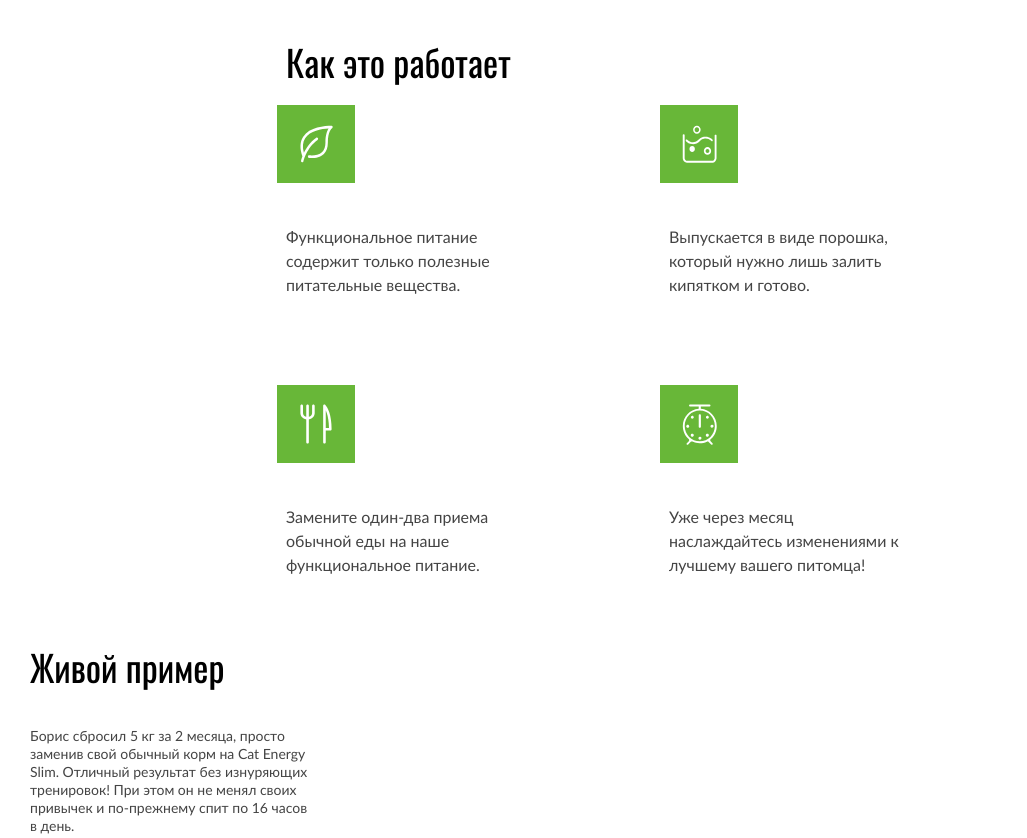
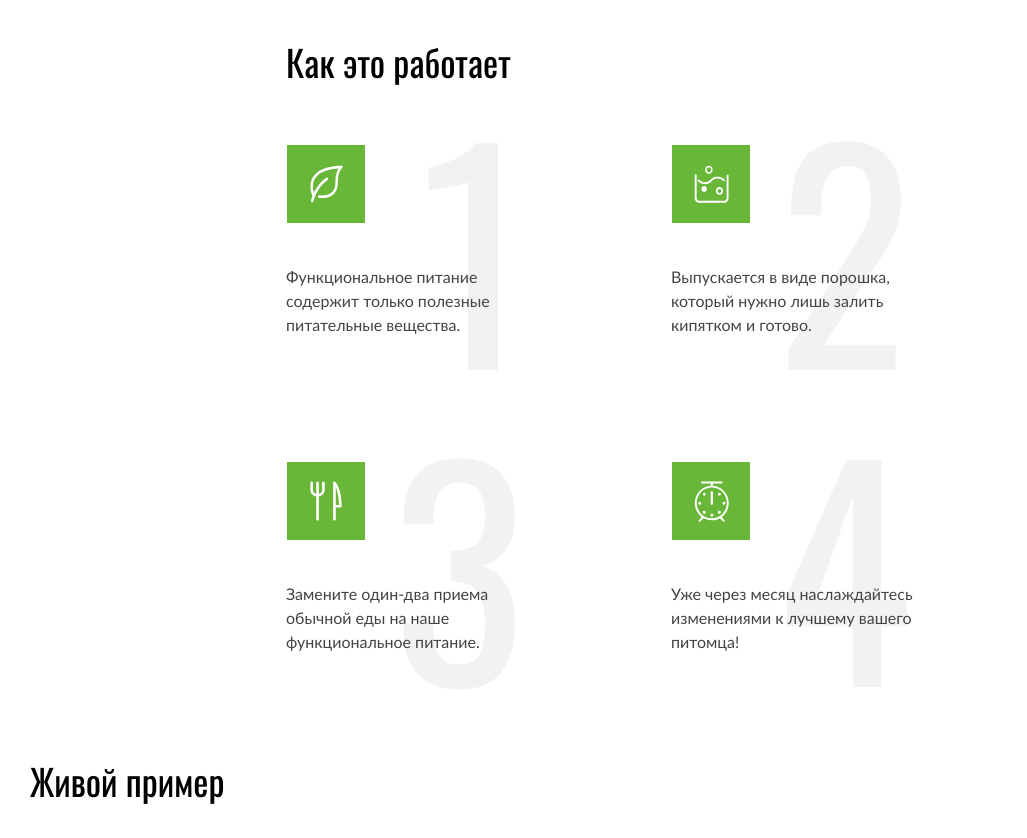
Before and after one commit to htmlacademy-adaptive/2271803-cat-energy-29, a plain HTML site: page 5/index.html in a window 1280 px wide. Shown: the part 1295-2133 px from the top of the page, without its empty margins (0-1027 px from the left). Drawn offline with Linux system fonts and the light colour scheme.

Commit message:
:heavy_check_mark: Сборка #5

```diff
--- a/5/css/style.css
+++ b/5/css/style.css
@@ -1119,47 +1119,43 @@ img {
 }
 @media (min-width: 768px) {
   .advantages__list {
-    grid-template-columns: repeat(2, 230px);
+    grid-template-columns: repeat(2, 249px);
+    grid-template-rows: repeat(2, 280px);
     padding: 0;
-    column-gap: 153px;
-    row-gap: 77px;
+    column-gap: 136px;
+    row-gap: 37px;
     counter-reset: number;
   }
 }
 @media (min-width: 1300px) {
   .advantages__list {
-    grid-template-columns: repeat(4, 230px);
+    grid-template-columns: repeat(4, 250px);
+    grid-template-rows: 280px;
     padding: 0;
-    column-gap: 94px;
-    row-gap: 69px;
+    column-gap: 73px;
   }
 }
 .advantages__item {
-  max-width: 200px;
   position: relative;
 }
 @media (min-width: 768px) {
-  .advantages__item {
-    max-width: 230px;
-    padding-top: 111px;
+  .advantages__item::after {
+    counter-increment: number;
+    content: counter(number);
+    color: #f2f2f2;
+    font-family: "Oswald", sans-serif;
+    font-size: 280px;
+    font-weight: 400;
+    line-height: 280px;
+    z-index: -1;
+    position: absolute;
+    top: -10px;
+    right: 9px;
   }
 }
-@media (min-width: 1300px) {
-  .advantages__item {
-    max-width: 230px;
-  }
-}
-@media (min-width: 768px) {
-  .advantages__item::before {
-    counter-increment: number;
-    content: counters(number, "");
-    color: #f2f2f2;
-  }
-}
-.advantages__item--healthy::before {
+.advantages__item::before {
   content: "";
   position: absolute;
-  background-image: url("../img/advantages__item--healthy.svg");
   background-repeat: no-repeat;
   width: 60px;
   height: 60px;
@@ -1167,61 +1163,41 @@ img {
   left: -75px;
 }
 @media (min-width: 768px) {
+  .advantages__item::before {
+    top: 40px;
+    left: 10px;
+  }
+}
+.advantages__item--healthy::before {
+  background-image: url("../img/advantages__item--healthy.svg");
+}
+@media (min-width: 768px) {
   .advantages__item--healthy::before {
     transform: scale(1.3, 1.3);
-    top: 0;
-    left: 0;
   }
 }
 .advantages__item--easy::before {
-  content: "";
-  position: absolute;
   background-image: url("../img/advantages__item--easy.svg");
-  background-repeat: no-repeat;
-  width: 60px;
-  height: 60px;
-  top: 0;
-  left: -75px;
 }
 @media (min-width: 768px) {
   .advantages__item--easy::before {
     transform: scale(1.3, 1.3);
-    top: 0;
-    left: 0;
   }
 }
 .advantages__item--use::before {
-  content: "";
-  position: absolute;
   background-image: url("../img/advantages__item--use.svg");
-  background-repeat: no-repeat;
-  width: 60px;
-  height: 60px;
-  top: 0;
-  left: -75px;
 }
 @media (min-width: 768px) {
   .advantages__item--use::before {
     transform: scale(1.3, 1.3);
-    top: 0;
-    left: 0;
   }
 }
 .advantages__item--fast::before {
-  content: "";
-  position: absolute;
   background-image: url("../img/advantages__item--fast.svg");
-  background-repeat: no-repeat;
-  width: 60px;
-  height: 60px;
-  top: 0;
-  left: -75px;
 }
 @media (min-width: 768px) {
   .advantages__item--fast::before {
     transform: scale(1.3, 1.3);
-    top: 0;
-    left: 0;
   }
 }
 .advantages__description {
@@ -1238,6 +1214,7 @@ img {
   .advantages__description {
     font-size: 16px;
     line-height: 24px;
+    padding-top: 151px;
   }
 }
 @media (min-width: 1300px) {
```
Also changed, not shown: 1 other file.
